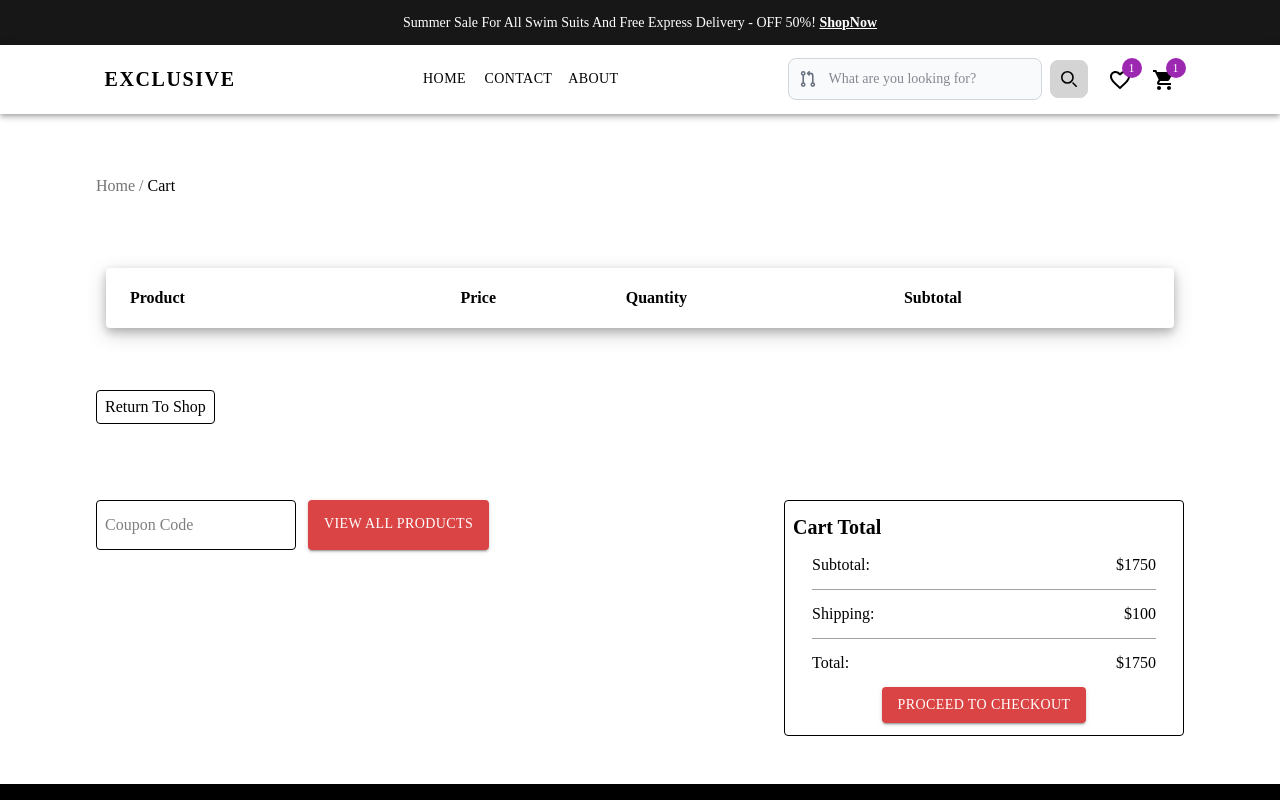
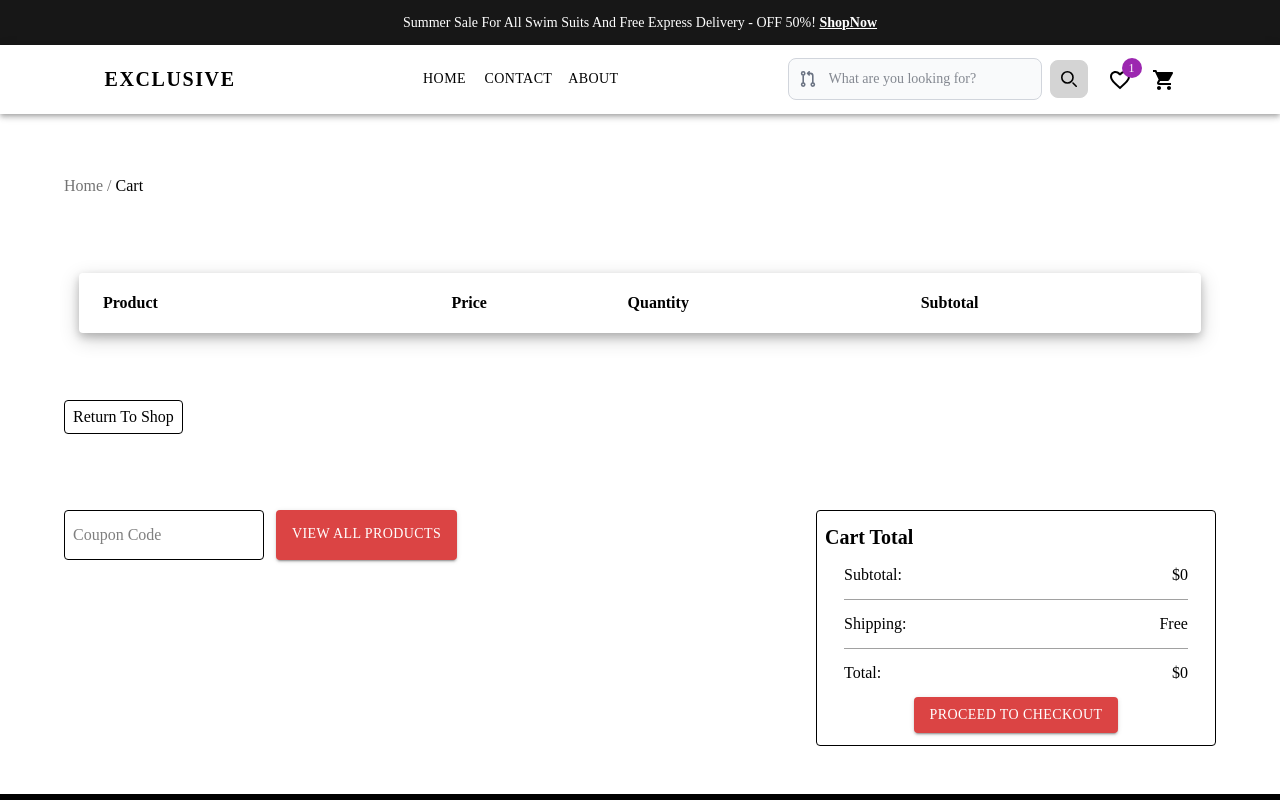
Before and after one commit to IrtazaAhmed147/EcommerceWeb_ReactJS, a React (Vite) app: page /cart in a window 1280 px wide. Shown: the top 800 px of the page. Built offline with nearby package versions, Linux system fonts and the light colour scheme; a web font is replaced by a local one.

Commit message:
delete item from cart feature

```diff
--- a/package.json
+++ b/package.json
@@ -22,6 +22,7 @@
     "react-router": "^7.1.5",
     "react-router-dom": "^7.1.5",
     "react-slick": "^0.30.3",
+    "react-toastify": "^11.0.3",
     "slick-carousel": "^1.8.1",
     "tailwindcss": "^4.0.6"
   },
--- a/src/Components/Navbar.jsx
+++ b/src/Components/Navbar.jsx
@@ -14,7 +14,7 @@ import ShoppingCartIcon from '@mui/icons-material/ShoppingCart';
 import Badge from '@mui/material/Badge';
 import { Link, useNavigate } from 'react-router';
 import { setSearch } from '../Features/ApiSlice';
-import { useDispatch } from 'react-redux';
+import { useDispatch, useSelector } from 'react-redux';
 
 const Navbar = () => {
 
@@ -22,6 +22,8 @@ const Navbar = () => {
     const pages = ['Home', 'Contact', 'About'];
     const input = React.useRef(null)
     const inputRes = React.useRef(null)
+
+    const cartItems = useSelector(state => state.cart.items)
 
     const dispatch = useDispatch()
     const navigate = useNavigate()
@@ -194,7 +196,7 @@ const Navbar = () => {
                                 </Badge>
                             </Link>
                             <Link to="/cart">
-                                <Badge badgeContent={1} color="secondary">
+                                <Badge badgeContent={cartItems.length} color="secondary">
                                     <ShoppingCartIcon />
                                 </Badge>
                             </Link>
--- a/src/Features/CartSlice.js
+++ b/src/Features/CartSlice.js
@@ -2,6 +2,7 @@ import { createSlice } from "@reduxjs/toolkit";
 
 const initialState = {
     items: JSON.parse(localStorage.getItem("cart")) || [],
+    subTotal: 0,
 };
 
 export const cartSlice = createSlice({
@@ -11,16 +12,30 @@ export const cartSlice = createSlice({
         addToCart: (state, action) => {
             state.items.push(action.payload);
             localStorage.setItem("cart", JSON.stringify(state.items)); // Sync Local Storage
-          },
-          updateQuantity: (state, action) => {
+        },
+        updateQuantity: (state, action) => {
             const { id, quantity } = action.payload;
             state.items = state.items.map((item) =>
-              item.id === id ? { ...item, quantity } : item
+                item.id === id ? { ...item, quantity, totalPrice: (quantity * (item.discountedPrice)).toFixed(2) } : item
             );
             localStorage.setItem("cart", JSON.stringify(state.items)); // Sync Local Storage
-          },
+        },
+        deleteCartItem: (state, action)=> {
+            const id = action.payload
+            state.items = state.items.filter((item)=> {
+                return item.id !== id
+            })
+            localStorage.setItem("cart", JSON.stringify(state.items));
+        },
+        subTotalPrice: (state) => {
+
+            state.subTotal = state.items.reduce((a, b) => {
+                return a + parseInt(b.totalPrice)
+            }, 0)
+        }
+
     },
 });
 
-export const { addToCart,updateQuantity } = cartSlice.actions;
+export const { addToCart, updateQuantity, subTotalPrice, deleteCartItem } = cartSlice.actions;
 export default cartSlice.reducer;
--- a/src/Pages/Cart.jsx
+++ b/src/Pages/Cart.jsx
@@ -1,27 +1,36 @@
-import React from 'react'
+import React, { useEffect } from 'react'
 import { useSelector, useDispatch } from 'react-redux';
-import { updateQuantity } from '../Features/CartSlice';
-import { Button } from '@mui/material'
-
+import { deleteCartItem, subTotalPrice, updateQuantity } from '../Features/CartSlice';
+import {  Button } from '@mui/material'
+import DeleteOutlineIcon from '@mui/icons-material/DeleteOutline';
 const Cart = () => {
 
     const dispatch = useDispatch();
 
     const cartItems = useSelector(state => state.cart.items)
+    const subTotal = useSelector(state => state.cart.subTotal)
+
 
     const handleQuantityChange = (e, id) => {
         const newQuantity = parseInt(e.target.value, 10) || 1;
         dispatch(updateQuantity({ id, quantity: newQuantity }));
+
     };
+    useEffect(() => {
+        dispatch(subTotalPrice())
+    }, [cartItems])
 
+    const handleDelete = (id)=> {
+        dispatch(deleteCartItem(id))
+    }
 
     return (
         <>
-            <div className='py-15 w-[85%] m-auto'>
+            <div className='py-15 w-[90%] m-auto'>
                 <p className='text-neutral-500'>Home / <span className='text-black'>Cart</span></p>
             </div>
 
-            <table style={{ borderSpacing: "10px", borderCollapse: "separate" }} className='m-auto w-[97%] md:w-[85%] mb-6' >
+            <table style={{ borderSpacing: "15px", borderCollapse: "separate" }} className='m-auto w-[97%] md:w-[90%] mb-6' >
                 <thead>
                     <tr className='p-4 h-[60px] rounded-sm' style={{ boxShadow: "0 4px 8px 0 rgba(0, 0, 0, 0.2), 0 6px 20px 0 rgba(0, 0, 0, 0.19)" }}>
 
@@ -37,17 +46,23 @@ const Cart = () => {
                     {cartItems?.map((product) => {
                         return <tr key={product.id}>
                             <td className='flex gap-2 items-center ps-1 sm:ps-6'>
-                                <img className='w-[40px] sm:w-[54px]' src={product.thumbnail} alt="" />
+
+
+                                    <img className='w-[40px] sm:w-[54px]' src={product.thumbnail} alt="" />
+
                                 <p className='text-[11px] sm:text-[16px]'>{product.title}</p>
                             </td>
-                            <td className='text-[11px] sm:text-[16px]'>{product.discountedPrice.toFixed(2)}</td>
+                            <td className='text-[11px] sm:text-[16px]'>{product.discountedPrice}</td>
                             <td>
                                 <div className='p-1 border-1 rounded-sm w-[30px] sm:w-[50px] flex h-[28px] sm:h-[35px]'>
                                     <input min={"1"} max={"10"} type="number" onChange={(e) => handleQuantityChange(e, product.id)} value={product.quantity} className='w-[100%] outline-none text-[11px] sm:text-[16px]' />
                                 </div>
                             </td>
                             <td className='text-[11px] sm:text-[16px]'>
-                                {(product.quantity * (product.discountedPrice).toFixed(2)).toFixed(2)}
+                                {product.totalPrice}
+                            </td>
+                            <td className='text-[11px] sm:text-[16px]'>
+                                <DeleteOutlineIcon onClick={()=> handleDelete(product.id)} style={{cursor: "pointer"}}/>
                             </td>
                         </tr>
                     })}
@@ -57,10 +72,10 @@ const Cart = () => {
                 </tbody>
             </table>
 
-            <div className='py-7 w-[85%] m-auto'>
+            <div className='py-7 w-[90%] m-auto'>
                 <button className='border-1 px-2 py-1 rounded-sm'>Return To Shop</button>
             </div>
-            <div className='py-7 w-[85%] m-auto flex justify-between my-5 flex-wrap gap-3'>
+            <div className='py-7 w-[90%] m-auto flex justify-between my-5 flex-wrap gap-3'>
                 <div className='flex gap-3  h-[50px]'>
 
                     <input className='border-1 px-2 py-1 w-[200px] outline-none rounded-sm' type="text" placeholder='Coupon Code' />
@@ -71,15 +86,15 @@ const Cart = () => {
                     <h1 className='text-xl font-semibold'>Cart Total</h1>
                     <div className='flex justify-between m-auto w-[90%] items-center border-b-1 border-neutral-400 py-3'>
                         <p>Subtotal:</p>
-                        <p>$1750</p>
+                        <p>${subTotal}</p>
                     </div>
                     <div className='flex justify-between m-auto w-[90%] items-center border-b-1 border-neutral-400 py-3'>
                         <p>Shipping:</p>
-                        <p>$100</p>
+                        <p>Free</p>
                     </div>
                     <div className='flex justify-between m-auto w-[90%] items-center  py-3'>
                         <p>Total:</p>
-                        <p>$1750</p>
+                        <p>${subTotal}</p>
                     </div>
                     <div className='flex justify-center'>
 
--- a/src/Pages/ProductDetail.jsx
+++ b/src/Pages/ProductDetail.jsx
@@ -29,7 +29,7 @@ const ProductDetail = () => {
 
     const { title, description, category, brand, rating, dimensions, reviews, returnPolicy, warrantyInformation, images, price, discountPercentage, thumbnail } = singleProduct
 
-    let discountedPrice = price - (price * (discountPercentage / 100))
+    let discountedPrice = (price - (price * (discountPercentage / 100))).toFixed(2)
 
     const addToCartFunc = () => {
 
@@ -43,6 +43,7 @@ const ProductDetail = () => {
             discountPercentage,
             quantity: quantity,
             discountedPrice,
+            totalPrice: (quantity * (discountedPrice)).toFixed(2),
         }
         dispatch(addToCart(item))
 
@@ -94,7 +95,7 @@ const ProductDetail = () => {
 
                         })}
                     </p>
-                    <p className='text-xl font-semibold mb-4'>${discountedPrice.toFixed(2)} <span className='line-through text-neutral-300'>${price}</span></p>
+                    <p className='text-xl font-semibold mb-4'>${discountedPrice} <span className='line-through text-neutral-300'>${price}</span></p>
                     <p>{description}</p>
                     <p className='mb-3'>Brand: <span className='font-semibold'>{brand}</span></p>
                     <h1 className='text-xl font-semibold'>Dimensions</h1>
```
Also changed, not shown: 1 other file (tests, documents, lock files or other folders).
